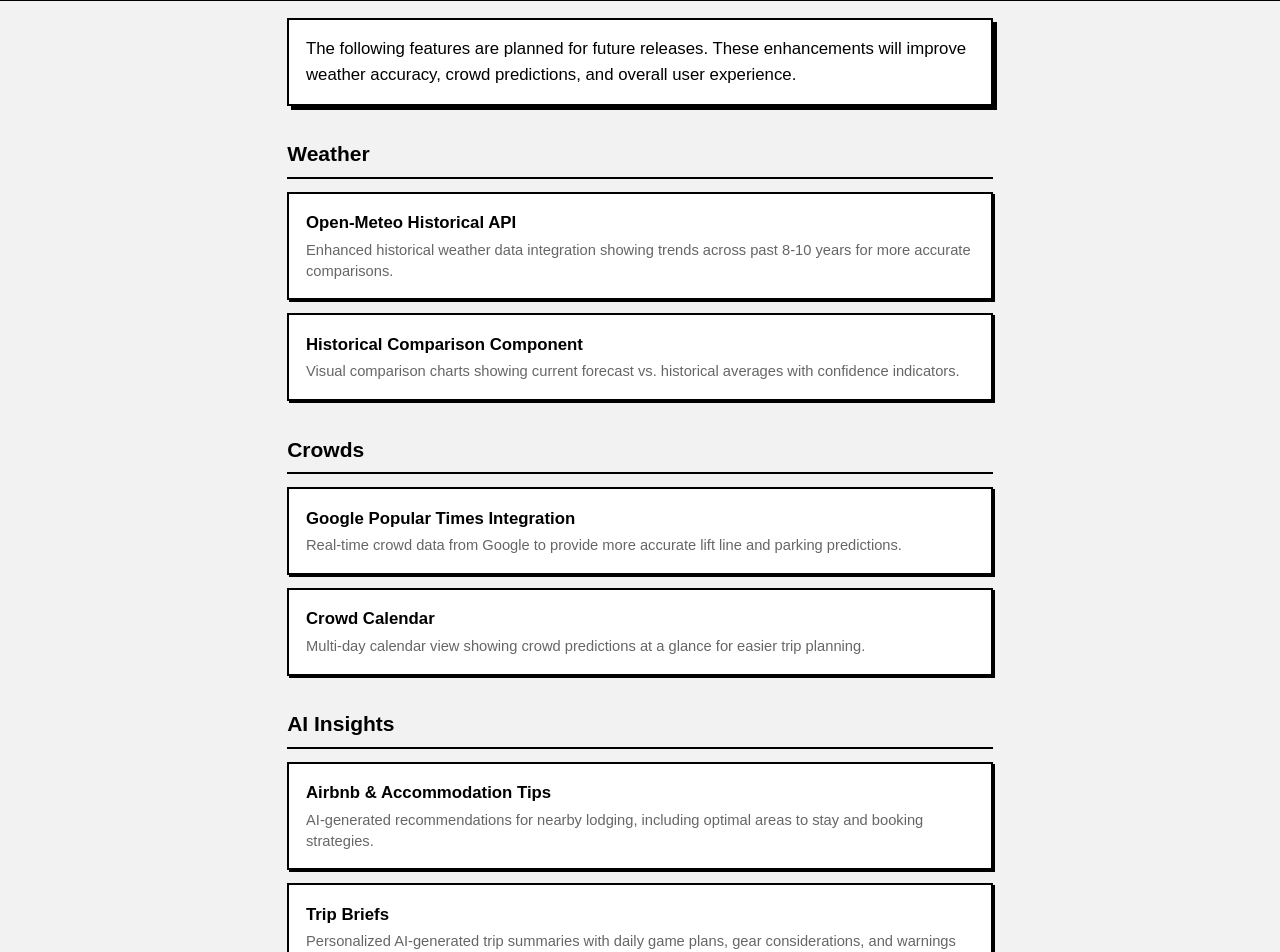
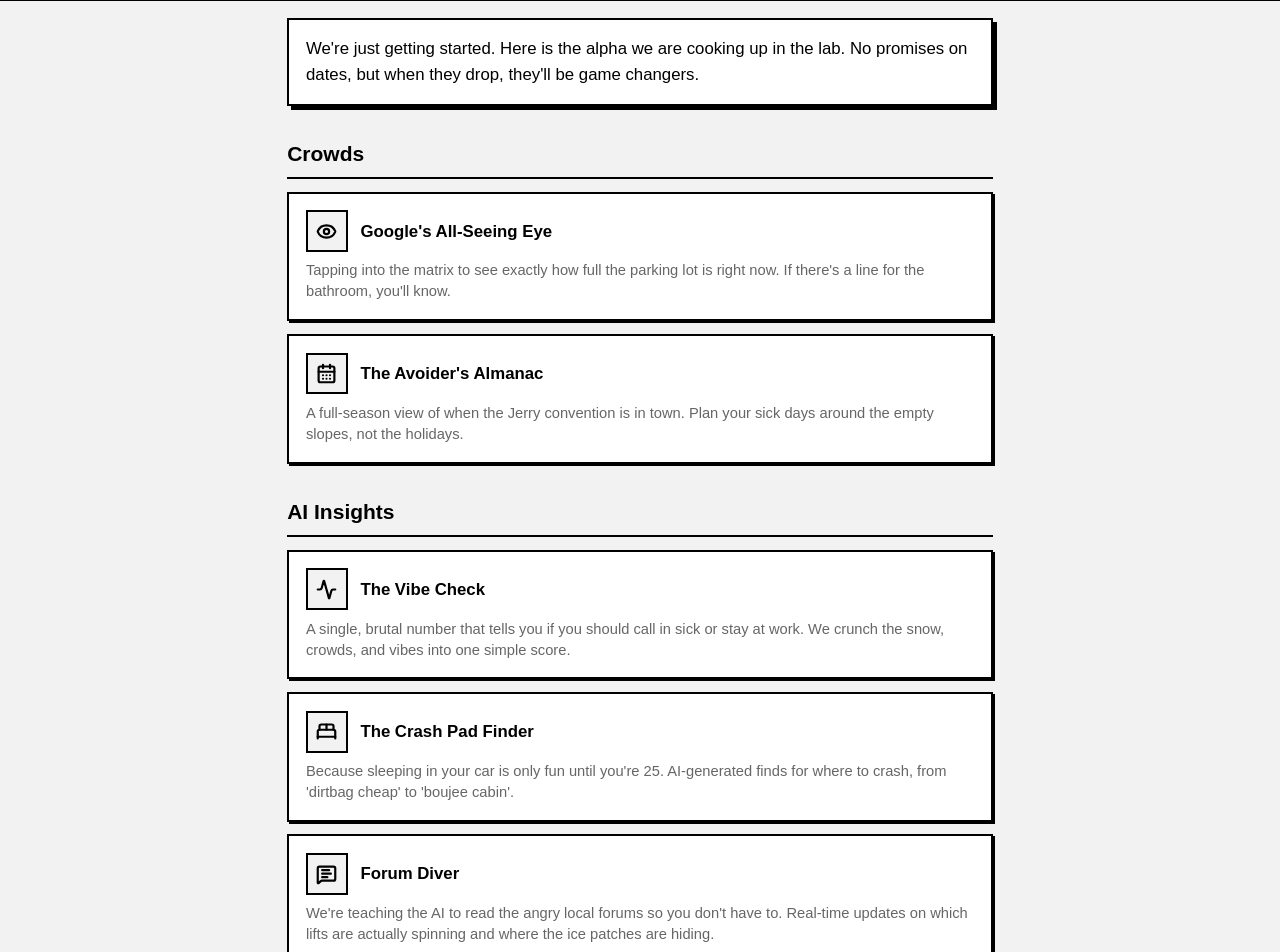
Before and after one commit to dhisonp/snow-bunnies, a Next.js app: page /upcoming in a window 1280 px wide. Shown: the part 60-1012 px from the top of the page. Built offline with nearby package versions, Linux system fonts and the light colour scheme; a web font is replaced by a local one.

Commit message:
update branding pages

```diff
--- a/app/about/page.tsx
+++ b/app/about/page.tsx
@@ -2,11 +2,21 @@
 
 import Link from "next/link";
 import { Button } from "@/components/ui/button";
-import { ArrowLeft } from "lucide-react";
+import {
+  ArrowLeft,
+  Brain,
+  Link as LinkIcon,
+  Users,
+  Snowflake,
+  Utensils,
+  Crown,
+} from "lucide-react";
+import { ContactLinks } from "@/components/ContactLinks";
 
 interface Feature {
   title: string;
   description: string;
+  icon: React.ElementType;
 }
 
 const features: Feature[] = [
@@ -14,26 +24,37 @@ const features: Feature[] = [
     title: "The Local in Your Pocket",
     description:
       "AI that reads the forums so you don't have to. We scour the corners of the internet for the real alpha—which runs are groomed, where the snow holds up, and which lodge has the best chili. No marketing fluff.",
+    icon: Brain,
   },
   {
     title: "Zero-Friction Tracking",
     description:
       "Your friends are lazy. We get it. That's why there's no login, no download, and no 'create an account to view'. Send them a link, and they're in. It just works.",
+    icon: LinkIcon,
   },
   {
     title: "Lift Line Radar",
     description:
       "Nothing ruins a powder day like a 45-minute lift line. Our crowd predictions warn you before you commit, so you can dodge the masses and lap the empty chairs.",
+    icon: Users,
   },
   {
     title: "Weather That Doesn't Lie",
     description:
       "16-day forecasts with historical truth-serum. If it's gonna be an ice rink, we'll tell you. We'd rather you stay home than ski bad snow.",
+    icon: Snowflake,
+  },
+  {
+    title: "Slopes & Sustenance",
+    description:
+      "You can't eat powder. We highlight the runs that make you feel like a hero and the slope-side joints that actually serve real food. Don't waste a run on ice or a lunch on sad cafeteria pizza.",
+    icon: Utensils,
   },
   {
     title: "Why You Need This",
     description:
       "Because you're the one planning the trip, and you deserve to actually enjoy it. Look like a genius, ski better snow, and never get stuck in a 'where should we go?' loop again.",
+    icon: Crown,
   },
 ];
 
@@ -50,6 +71,7 @@ export default function AboutPage() {
             </Link>
             <h1 className="text-2xl font-bold tracking-tight">What is this?</h1>
           </div>
+          <ContactLinks />
         </div>
       </header>
 
@@ -59,13 +81,15 @@ export default function AboutPage() {
             className="border-2 border-foreground bg-card p-4 mb-8"
             style={{ boxShadow: "4px 4px 0px 0px var(--foreground)" }}
           >
-            <h2 className="text-xl font-bold mb-2">YOUR GROUP CHAT'S MVP.</h2>
+            <h2 className="text-xl font-bold mb-2">
+              YOUR GROUP CHAT&apos;S MVP.
+            </h2>
             <p className="text-base">
-              Let's be real: planning a ski trip is usually a nightmare of
-              opened tabs, conflicting weather apps, and "I heard from a guy"
-              rumors. Snow Bunnies kills the noise. We track the stuff that
-              actually matters—weather, crowds, and local secrets—so you can
-              stop guessing and start shredding.
+              Let&apos;s be real: planning a ski trip is usually a nightmare of
+              opened tabs, conflicting weather apps, and &quot;I heard from a
+              guy&quot; rumors. Snow Bunnies kills the noise. We track the stuff
+              that actually matters—weather, crowds, and local secrets—so you
+              can stop guessing and start shredding.
             </p>
           </div>
 
@@ -76,7 +100,12 @@ export default function AboutPage() {
                 className="border-2 border-foreground bg-card p-4"
                 style={{ boxShadow: "2px 2px 0px 0px var(--foreground)" }}
               >
-                <h3 className="font-bold text-base mb-1">{feature.title}</h3>
+                <div className="flex items-center gap-3 mb-2">
+                  <div className="p-2 border-2 border-foreground bg-background">
+                    <feature.icon className="h-5 w-5" strokeWidth={2.5} />
+                  </div>
+                  <h3 className="font-bold text-base">{feature.title}</h3>
+                </div>
                 <p className="text-sm text-muted-foreground">
                   {feature.description}
                 </p>
--- a/app/upcoming/page.tsx
+++ b/app/upcoming/page.tsx
@@ -2,62 +2,66 @@
 
 import Link from "next/link";
 import { Button } from "@/components/ui/button";
-import { ArrowLeft, Github } from "lucide-react";
+import {
+  ArrowLeft,
+  Github,
+  Activity,
+  BedDouble,
+  MessageSquareText,
+  Eye,
+  CalendarDays,
+  Mountain,
+} from "lucide-react";
 
 interface Feature {
   title: string;
   description: string;
   category: "Weather" | "Crowds" | "AI Insights" | "UX Polish" | "Resorts";
+  icon: React.ElementType;
 }
 
 const upcomingFeatures: Feature[] = [
   {
-    title: "Open-Meteo Historical API",
+    title: "The Vibe Check",
     description:
-      "Enhanced historical weather data integration showing trends across past 8-10 years for more accurate comparisons.",
-    category: "Weather",
+      "A single, brutal number that tells you if you should call in sick or stay at work. We crunch the snow, crowds, and vibes into one simple score.",
+    category: "AI Insights",
+    icon: Activity,
   },
   {
-    title: "Google Popular Times Integration",
+    title: "The Crash Pad Finder",
     description:
-      "Real-time crowd data from Google to provide more accurate lift line and parking predictions.",
-    category: "Crowds",
+      "Because sleeping in your car is only fun until you're 25. AI-generated finds for where to crash, from 'dirtbag cheap' to 'boujee cabin'.",
+    category: "AI Insights",
+    icon: BedDouble,
   },
   {
-    title: "Per-Day Details",
+    title: "Forum Diver",
     description:
-      "Detailed expandable views for each day showing hourly breakdowns of weather, crowds, and conditions.",
-    category: "UX Polish",
+      "We're teaching the AI to read the angry local forums so you don't have to. Real-time updates on which lifts are actually spinning and where the ice patches are hiding.",
+    category: "AI Insights",
+    icon: MessageSquareText,
   },
   {
-    title: "Dynamic Resorts",
+    title: "Google's All-Seeing Eye",
     description:
-      "Allow users to add custom resorts beyond the pre-configured list, with automatic coordinate and elevation lookup.",
-    category: "Resorts",
+      "Tapping into the matrix to see exactly how full the parking lot is right now. If there's a line for the bathroom, you'll know.",
+    category: "Crowds",
+    icon: Eye,
   },
   {
-    title: "Airbnb & Accommodation Tips",
+    title: "The Avoider's Almanac",
     description:
-      "AI-generated recommendations for nearby lodging, including optimal areas to stay and booking strategies.",
-    category: "AI Insights",
+      "A full-season view of when the Jerry convention is in town. Plan your sick days around the empty slopes, not the holidays.",
+    category: "Crowds",
+    icon: CalendarDays,
   },
   {
-    title: "Trip Briefs",
+    title: "Bring Your Own Resort",
     description:
-      "Personalized AI-generated trip summaries with daily game plans, gear considerations, and warnings tailored to your skill level and trip dates.",
-    category: "AI Insights",
-  },
-  {
-    title: "Historical Comparison Component",
-    description:
-      "Visual comparison charts showing current forecast vs. historical averages with confidence indicators.",
-    category: "Weather",
-  },
-  {
-    title: "Crowd Calendar",
-    description:
-      "Multi-day calendar view showing crowd predictions at a glance for easier trip planning.",
-    category: "Crowds",
+      "Skiing somewhere obscure? We'll let you add that hidden gem in the backcountry that no one else knows about (yet).",
+    category: "Resorts",
+    icon: Mountain,
   },
 ];
 
@@ -103,9 +107,9 @@ export default function UpcomingPage() {
             style={{ boxShadow: "4px 4px 0px 0px var(--foreground)" }}
           >
             <p className="text-base">
-              The following features are planned for future releases. These
-              enhancements will improve weather accuracy, crowd predictions, and
-              overall user experience.
+              We&apos;re just getting started. Here is the alpha we are cooking
+              up in the lab. No promises on dates, but when they drop,
+              they&apos;ll be game changers.
             </p>
           </div>
 
@@ -127,9 +131,12 @@ export default function UpcomingPage() {
                       className="border-2 border-foreground bg-card p-4"
                       style={{ boxShadow: "2px 2px 0px 0px var(--foreground)" }}
                     >
-                      <h3 className="font-bold text-base mb-1">
-                        {feature.title}
-                      </h3>
+                      <div className="flex items-center gap-3 mb-2">
+                        <div className="p-2 border-2 border-foreground bg-background">
+                          <feature.icon className="h-5 w-5" strokeWidth={2.5} />
+                        </div>
+                        <h3 className="font-bold text-base">{feature.title}</h3>
+                      </div>
                       <p className="text-sm text-muted-foreground">
                         {feature.description}
                       </p>
--- /dev/null
+++ b/components/ContactLinks.tsx
@@ -0,0 +1,52 @@
+import Link from "next/link";
+import { Button } from "@/components/ui/button";
+
+export function ContactLinks() {
+  return (
+    <div className="flex flex-col items-end gap-1.5">
+      <span className="text-xs font-bold uppercase tracking-wider hidden sm:inline-block">
+        Made with love & a skipped dinner - Dhison
+      </span>
+      <div className="flex gap-2">
+        <Button
+          variant="default"
+          size="sm"
+          asChild
+          className="h-7 text-xs px-3 border-2 border-foreground"
+        >
+          <Link href="https://dev.dhisvn.co" target="_blank">
+            WEB
+          </Link>
+        </Button>
+        <Button
+          variant="outline"
+          size="sm"
+          asChild
+          className="h-7 text-xs px-3"
+        >
+          <Link href="mailto:dhisonp@gmail.com">EMAIL</Link>
+        </Button>
+        <Button
+          variant="outline"
+          size="sm"
+          asChild
+          className="h-7 text-xs px-3"
+        >
+          <Link href="https://instagram.com/dhisvn" target="_blank">
+            INSTA
+          </Link>
+        </Button>
+        <Button
+          variant="outline"
+          size="sm"
+          asChild
+          className="h-7 text-xs px-3"
+        >
+          <Link href="https://twitter.com/dhisonpadma" target="_blank">
+            TWITTER
+          </Link>
+        </Button>
+      </div>
+    </div>
+  );
+}
```
